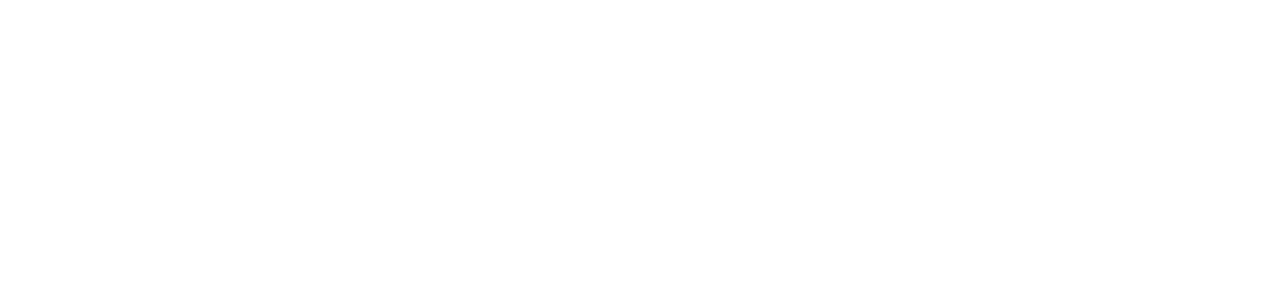
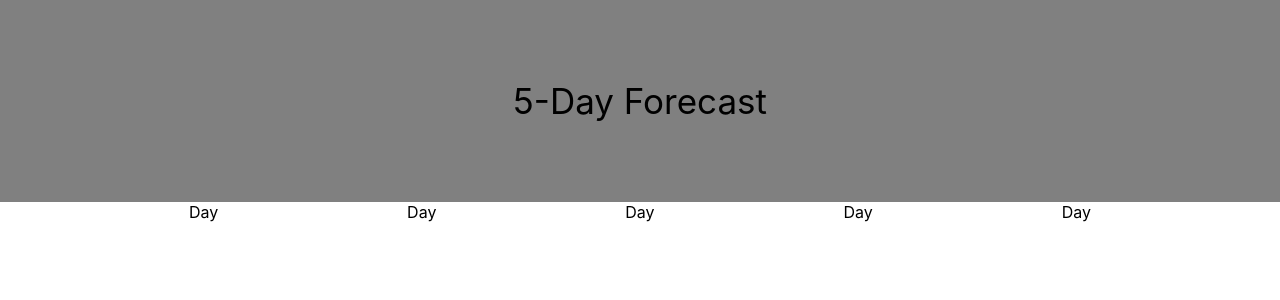
Before and after one commit to jdemarc/forecaster, a React (Create React App) app: page / in a window 1280 px wide. Shown: the top 300 px of the page. Built offline with nearby package versions, Linux system fonts and the light colour scheme.

Commit message:
Add components. Add skeletal styling.

```diff
--- a/src/App.css
+++ b/src/App.css
@@ -1,3 +1,10 @@
 .App {
   text-align: center;
+  height: 100vh;
 }
+
+.Weather-hdr {
+  padding: 10vh;
+  font-size: 35px;
+  background-color: gray;
+}
--- a/src/App.js
+++ b/src/App.js
@@ -1,14 +1,21 @@
-import React from 'react';
+import React, { Component } from 'react';
 import './App.css';
+import WeatherPanel from './components/WeatherPanel';
 
-function App() {
-  return (
-    <div className="App">
-      <header>
+class App extends Component {
+  render() {
+    return (
+      <div className="App">
+        <header className="Weather-hdr">
+          5-Day Forecast
+        </header>
 
-      </header>
-    </div>
-  );
+        <div>
+          <WeatherPanel />
+        </div>
+      </div>
+    );
+  }
 }
 
 export default App;
--- /dev/null
+++ b/src/components/Day/index.jsx
@@ -0,0 +1,9 @@
+import React from 'react'
+
+function Day() {
+    return (
+        <div>Day</div>
+    )
+}
+
+export default Day
--- /dev/null
+++ b/src/components/WeatherPanel/WeatherPanel.module.css
@@ -0,0 +1,4 @@
+.WeatherPanel {
+    display: flex;
+    justify-content: space-evenly;
+}
--- /dev/null
+++ b/src/components/WeatherPanel/index.jsx
@@ -0,0 +1,16 @@
+import React from 'react'
+import styles from './WeatherPanel.module.css'
+import Day from '../Day'
+function WeatherPanel() {
+    return (
+        <div className={styles.WeatherPanel}>
+            <Day />
+            <Day />
+            <Day />
+            <Day />
+            <Day />
+        </div>
+    )
+}
+
+export default WeatherPanel
```
